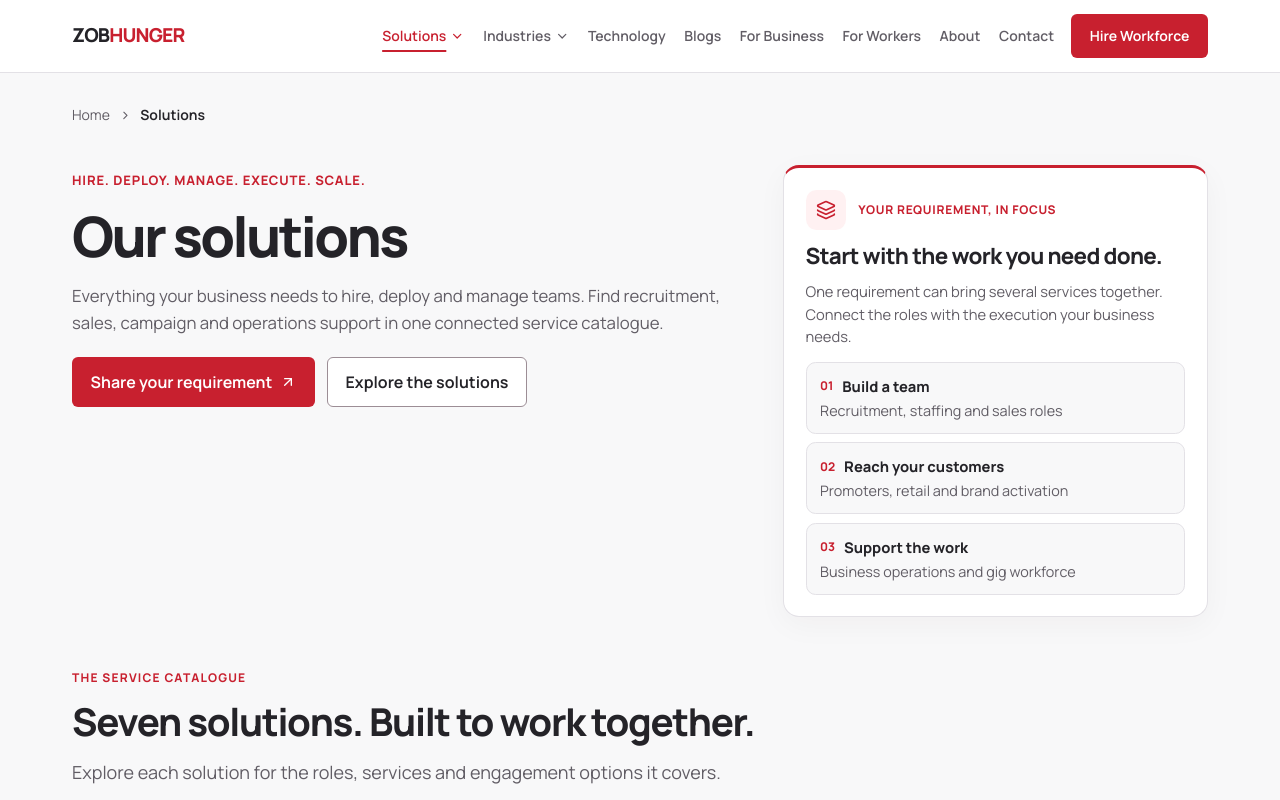
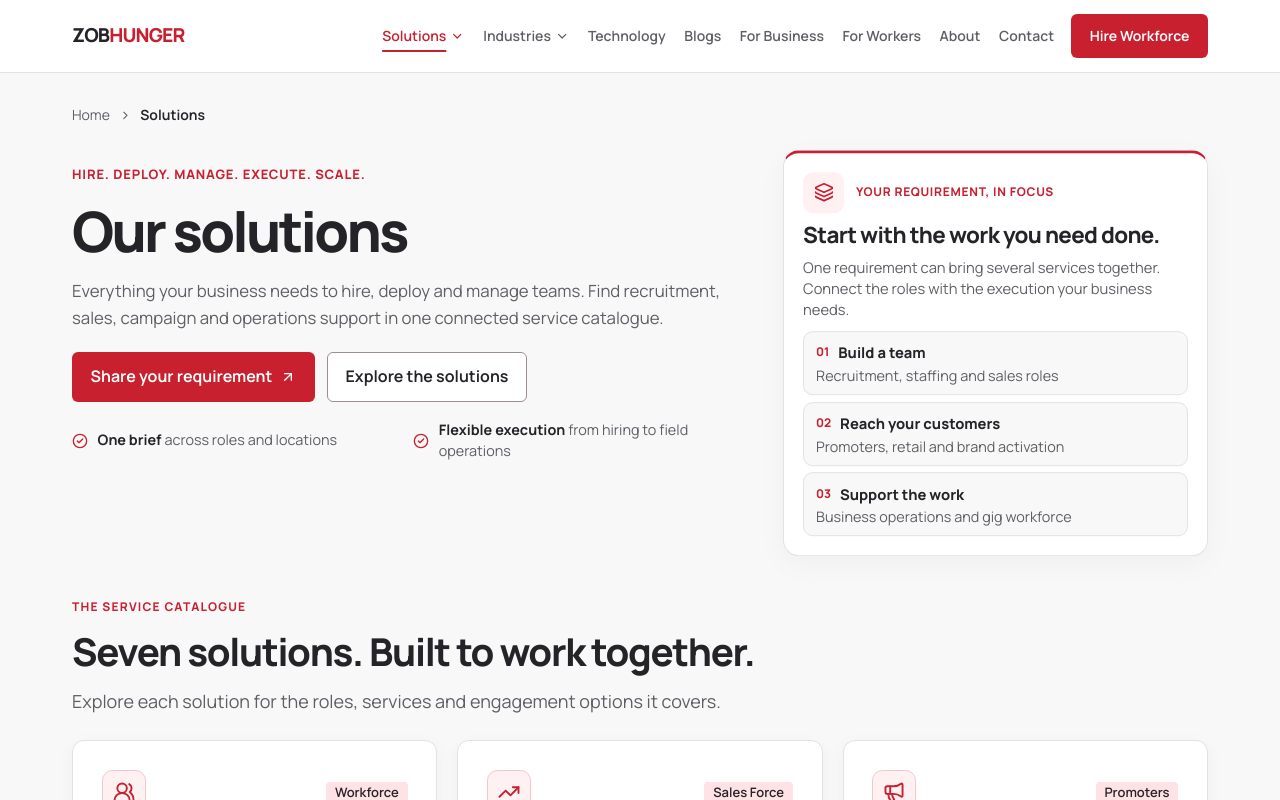
Before and after one commit to Aayush20253534/ZOBHUNGER, a Next.js app in the folder client/: page /solutions in a window 1280 px wide. Shown: the top 800 px of the page. Built offline with nearby package versions, Linux system fonts and the light colour scheme.

Commit message:
fix: balance solutions hero spacing and content

```diff
--- a/client/src/components/solutions/SolutionsOverview.tsx
+++ b/client/src/components/solutions/SolutionsOverview.tsx
@@ -1,4 +1,4 @@
-import { ArrowUpRight, Layers3, MessagesSquare } from "lucide-react";
+import { ArrowUpRight, CheckCircle2, Layers3, MessagesSquare } from "lucide-react";
 import { ActionLink } from "@/components/common/ActionLink";
 import { Breadcrumbs } from "@/components/common/Breadcrumbs";
 import { CTASection } from "@/components/common/CTASection";
@@ -32,7 +32,18 @@ export function SolutionsOverview() {
               </ActionLink>
             </>
           }
-        />
+        >
+          <div className="zb-solutions-hero-proof" aria-label="How ZOBHUNGER combines services">
+            <div>
+              <CheckCircle2 aria-hidden="true" />
+              <span><strong>One brief</strong> across roles and locations</span>
+            </div>
+            <div>
+              <CheckCircle2 aria-hidden="true" />
+              <span><strong>Flexible execution</strong> from hiring to field operations</span>
+            </div>
+          </div>
+        </PageShell>
         <IntroPanel
           id="solutions-brief-heading"
           icon={<Layers3 />}
--- a/client/src/styles/page-layout.css
+++ b/client/src/styles/page-layout.css
@@ -917,3 +917,70 @@
     line-height: 1.45;
   }
 }
+
+
+/* Solutions overview final balance: use the lower-left hero space for concise
+   service proof, while keeping the right brief fully visible on laptop screens. */
+.zb-solutions-hero-proof {
+  display: grid;
+  grid-template-columns: minmax(0, 1fr);
+  gap: 0.55rem;
+  max-width: 44rem;
+  margin-top: 1.15rem;
+}
+.zb-solutions-hero-proof > div {
+  display: flex;
+  align-items: center;
+  gap: 0.6rem;
+  min-width: 0;
+  color: var(--zb-muted);
+  font-size: 0.9rem;
+  line-height: 1.45;
+}
+.zb-solutions-hero-proof svg {
+  width: 1rem;
+  height: 1rem;
+  flex: 0 0 auto;
+  color: var(--zb-action);
+}
+.zb-solutions-hero-proof strong {
+  color: var(--zb-ink);
+  font-weight: 700;
+}
+@media (min-width: 700px) {
+  .zb-solutions-hero-proof {
+    grid-template-columns: repeat(2, minmax(0, 1fr));
+    gap: 0.75rem 1.25rem;
+  }
+}
+@media (min-width: 960px) {
+  .zb-page-content .zb-solutions-overview-hero {
+    margin-top: -0.35rem;
+  }
+  .zb-page-content .zb-solutions-overview-hero .zb-intro-panel {
+    transform: translateY(-0.55rem);
+    max-width: 34.5rem;
+    padding: 1.15rem 1.2rem;
+  }
+  .zb-solutions-overview-hero .zb-intro-panel-top {
+    margin-bottom: 0.6rem;
+  }
+  .zb-solutions-overview-hero .zb-intro-panel-description {
+    margin-top: 0.5rem;
+    line-height: 1.42;
+  }
+  .zb-solutions-overview-hero .zb-intro-panel dl {
+    gap: 0.42rem;
+    margin-top: 0.7rem;
+  }
+  .zb-solutions-overview-hero .zb-intro-panel dl > div {
+    padding: 0.52rem 0.75rem;
+  }
+  .zb-solutions-overview-hero .zb-intro-panel dd {
+    margin-top: 0.1rem;
+    line-height: 1.35;
+  }
+  .zb-page-content .zb-solutions-overview-hero + .zb-solution-section {
+    margin-top: clamp(1.75rem, 2.6vw, 2.4rem);
+  }
+}
```
